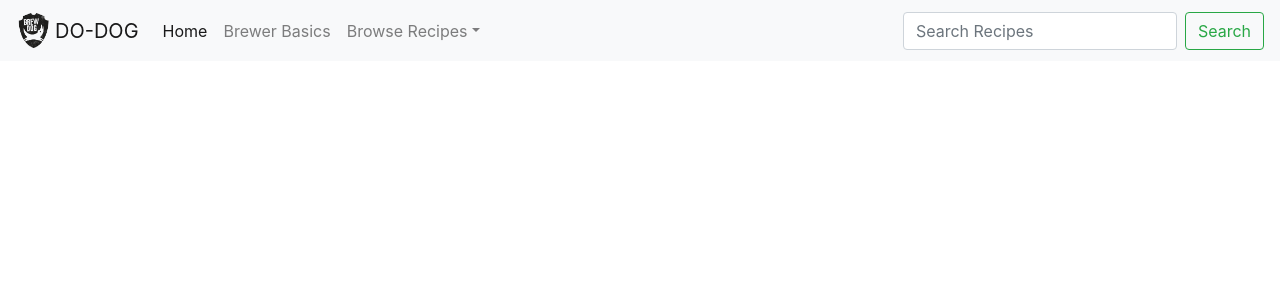
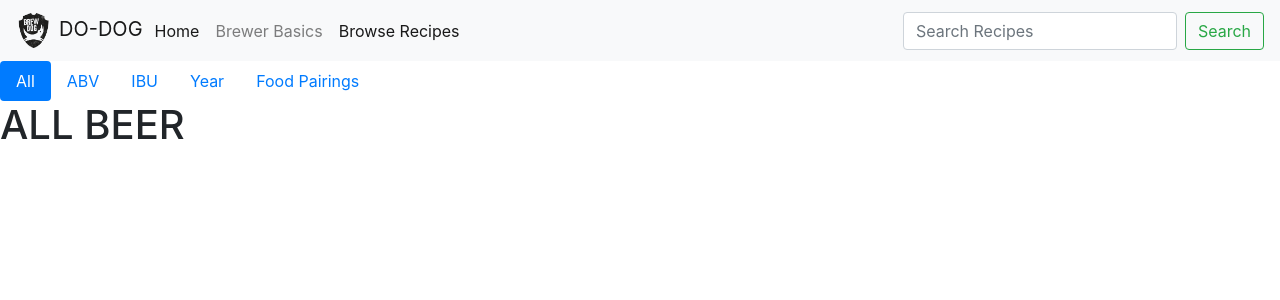
Before and after one commit to debjeanlee/brewdogrecipes, a React (Create React App) app: page /beers/all in a window 1280 px wide. Shown: the top 300 px of the page. Built offline with nearby package versions, Linux system fonts and the light colour scheme.

Commit message:
basic link structure done

```diff
--- a/src/navigation/Navigation.jsx
+++ b/src/navigation/Navigation.jsx
@@ -3,11 +3,7 @@ import React from 'react'
 import { BrowserRouter as Router, Route, Switch, NavLink } from 'react-router-dom'
 import Home from './Home'
 import Basics from './Basics'
-import All from './All'
-import ABV from './ABV'
-import IBU from './IBU'
-import Year from './Year'
-import FoodPairings from './FoodPairings'
+import Beers from './beers/Beers'
 import logo from '../images/brewdog-logo.png'
 
 
@@ -19,9 +15,7 @@ function Navigation() {
         <Router>
             <Navbar bg="light" expand="lg" >
                 <NavLink className="navbar-brand mr-1" to="/">
-                    <Image src={logo} alt="logo" className="logo" />
-                </NavLink>
-                <NavLink className="navbar-brand" to="/">
+                    <Image src={logo} alt="logo" className="logo mr-2" />
                     DO-DOG
                 </NavLink>
                 <Navbar.Toggle aria-controls="basic-navbar-nav" />
@@ -29,14 +23,7 @@ function Navigation() {
                 <Nav className="mr-auto">
                     <NavLink className="nav-link" to="/">Home</NavLink>
                     <NavLink className="nav-link" to="/basics">Brewer Basics</NavLink>
-                    <NavDropdown title="Browse Recipes" id="basic-nav-dropdown">
-                        <NavDropdown.Item href="/all">All</NavDropdown.Item>
-                        <NavDropdown.Item href="/abv">ABV</NavDropdown.Item>
-                        <NavDropdown.Item href="/ibu">IBU</NavDropdown.Item>
-                        <NavDropdown.Item href="/year">Year</NavDropdown.Item>
-                        <NavDropdown.Divider />
-                            <NavDropdown.Item href="/foodpairings">Food Pairings</NavDropdown.Item>
-                        </NavDropdown>
+                    <NavLink className="nav-link" to="/beers/all">Browse Recipes</NavLink>
                 </Nav>
                 <Form inline>
                     <FormControl type="text" placeholder="Search Recipes" className="mr-sm-2" />
@@ -52,20 +39,8 @@ function Navigation() {
                 <Route path="/basics" exact>
                     <Basics />
                 </Route>
-                <Route path="/all" exact>
-                    <All />
-                </Route>
-                <Route path="/abv" exact>
-                    <ABV />
-                </Route>
-                <Route path="/ibu" exact>
-                    <IBU />
-                </Route>
-                <Route path="/year" exact>
-                    <Year />
-                </Route>
-                <Route path="/foodpairings" exact>
-                    <FoodPairings />
+                <Route path="/beers/all" exact>
+                    <Beers />
                 </Route>
             </Switch>
             </Router>
--- /dev/null
+++ b/src/navigation/beers/Beers.jsx
@@ -0,0 +1,53 @@
+import React from 'react'
+import { BrowserRouter as Router, Route, Switch, NavLink } from 'react-router-dom'
+import { Nav } from 'react-bootstrap'
+import ABV from './ABV'
+import IBU from './IBU'
+import All from './All'
+import FoodPairings from './FoodPairings'
+import Year from './Year'
+
+
+function Beers() {
+    return (
+        <Router>
+            <Nav variant="pills" defaultActiveKey="/home">
+            <Nav.Item>
+                <NavLink className="nav-link" eventKey="/home" exact to="/beers/all">All</NavLink>
+            </Nav.Item>
+            <Nav.Item>
+                <NavLink className="nav-link" eventKey="link-1" to="/beers/abv">ABV</NavLink>
+            </Nav.Item>
+            <Nav.Item>
+                <NavLink className="nav-link" eventKey="link-2" to="/beers/ibu">IBU</NavLink>
+            </Nav.Item>
+            <Nav.Item>
+                <NavLink className="nav-link" eventKey="link-3" to="/beers/year">Year</NavLink>
+            </Nav.Item>
+            <Nav.Item>
+                <NavLink className="nav-link" eventKey="link-4" to="/beers/foodpairings">Food Pairings</NavLink>
+            </Nav.Item>
+            </Nav>
+
+            <Switch>
+            <Route path="/beers/all" exact>
+                <All />
+            </Route>
+            <Route path="/beers/abv" exact>
+                <ABV />
+            </Route>
+            <Route path="/beers/ibu" exact>
+                <IBU />
+            </Route>
+            <Route path="/beers/year" exact>
+                <Year />
+            </Route>
+            <Route path="/beers/foodpairings" exact>
+                <FoodPairings />
+            </Route>
+        </Switch>
+        </Router>
+    )
+}
+
+export default Beers
```
Also changed, not shown: src/navigation/beers/ABV.jsx (renamed from src/navigation/ABV.jsx), src/navigation/beers/All.jsx (renamed from src/navigation/All.jsx), src/navigation/beers/FoodPairings.jsx (renamed from src/navigation/FoodPairings.jsx), src/navigation/beers/IBU.jsx (renamed from src/navigation/IBU.jsx), src/navigation/beers/Year.jsx (renamed from src/navigation/Year.jsx).
